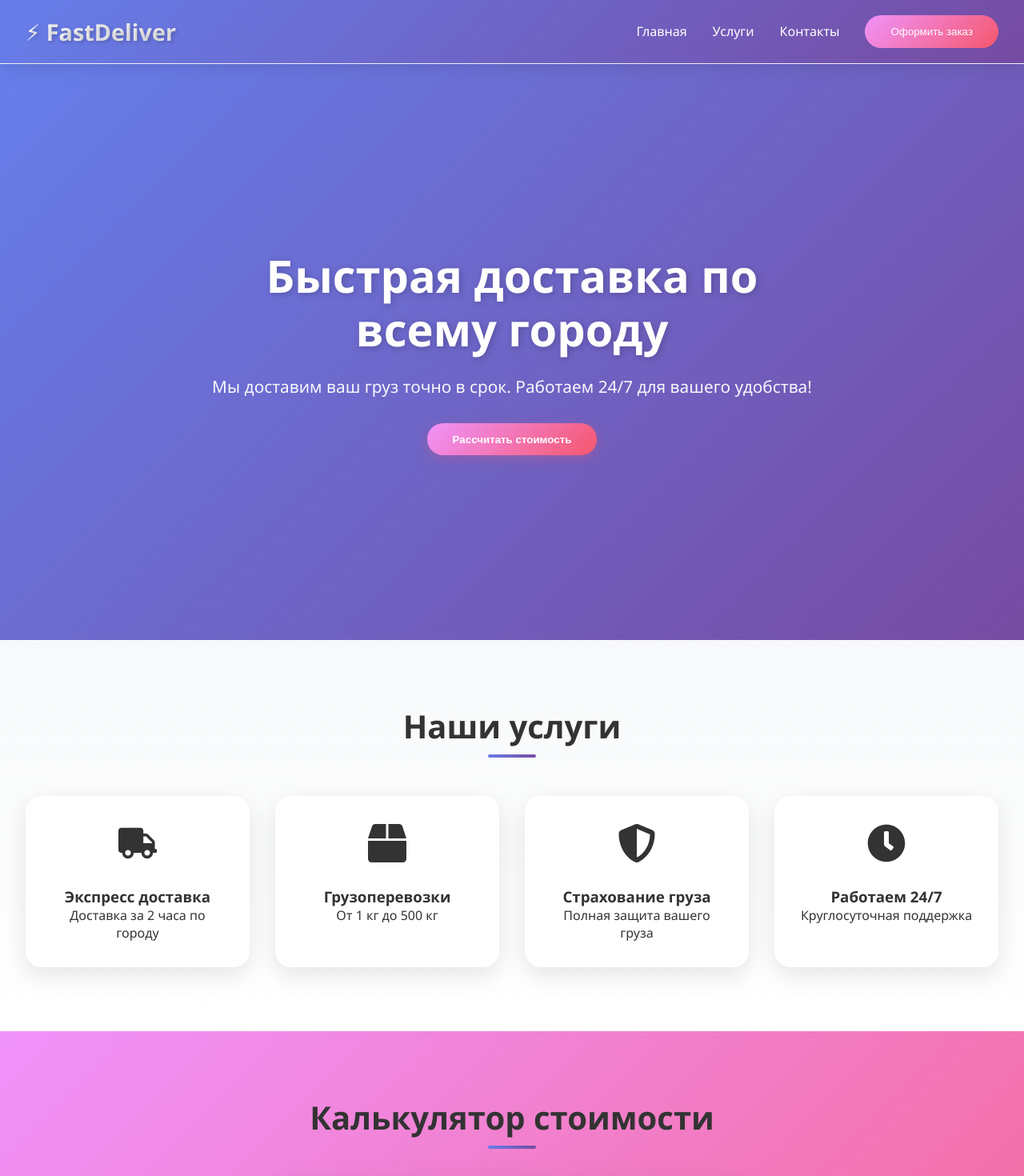
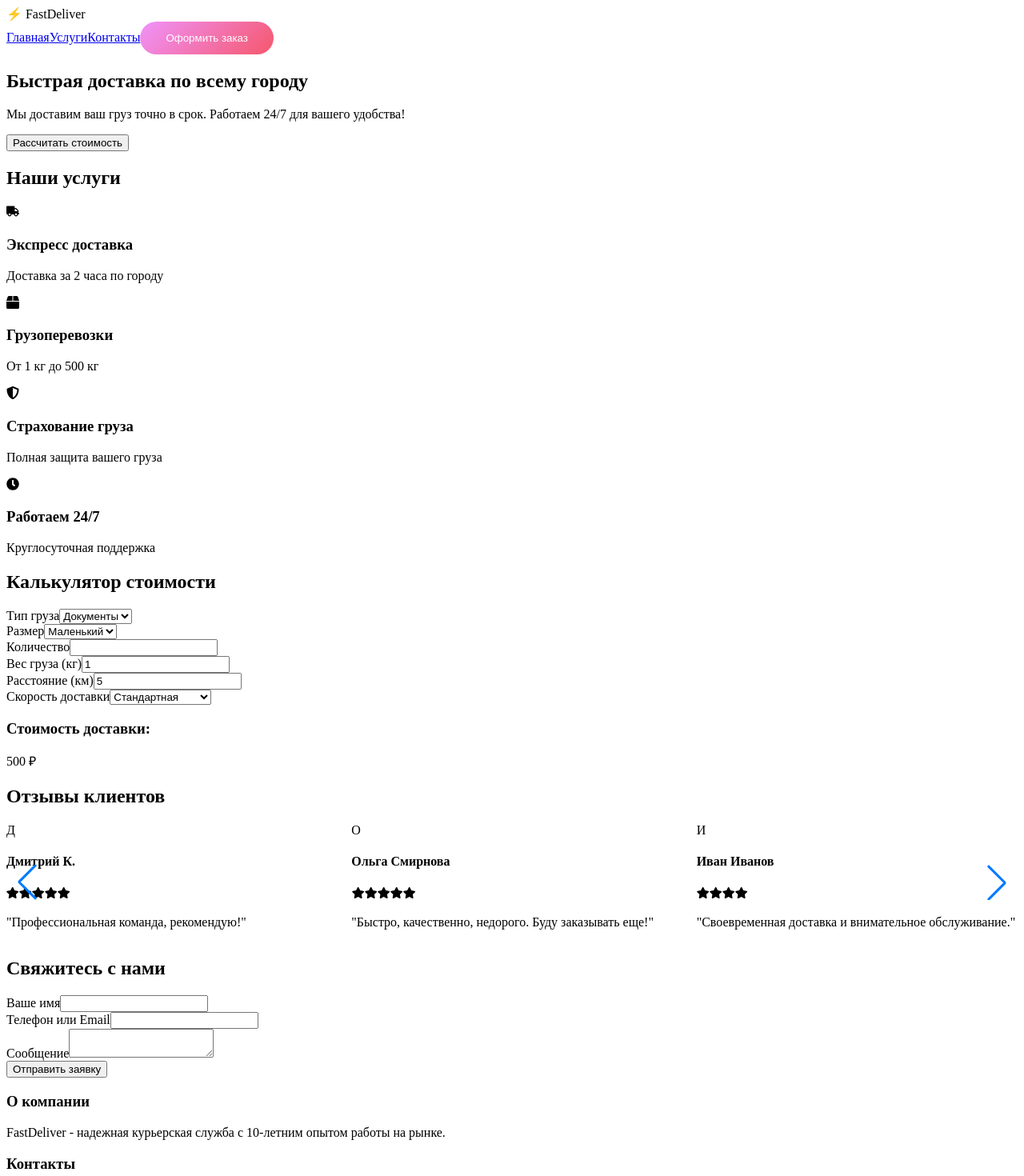
Before and after one commit to SayatDavtyan/orders-page, a React (Create React App) app: page / in a window 1280 px wide. Shown: the top 1470 px of the page at 80% size. Built offline with nearby package versions, Linux system fonts and the light colour scheme.

Commit message:
Update App.css

```diff
--- a/src/App.css
+++ b/src/App.css
@@ -1,571 +1,3 @@
-/* Общие стили */
-* {
-  margin: 0;
-  padding: 0;
-  box-sizing: border-box;
-}
-
-body {
-  font-family: 'Segoe UI', Tahoma, Geneva, Verdana, sans-serif;
-  color: #333;
-  overflow-x: hidden;
-}
-
-.app {
-  min-height: 100vh;
-}
-
-/* Хедер */
-.header {
-  position: fixed;
-  top: 0;
-  width: 100%;
-  background: linear-gradient(135deg, #667eea 0%, #764ba2 100%);
-  color: white;
-  padding: 1.2rem 2rem;
-  box-shadow: 0 4px 20px rgba(0, 0, 0, 0.1);
-  z-index: 1000;
-  display: flex;
-  justify-content: space-between;
-  align-items: center;
-}
-
-.logo {
-  font-size: 1.8rem;
-  font-weight: bold;
-  background: linear-gradient(45deg, #fff, #f0f0f0);
-  -webkit-background-clip: text;
-  -webkit-text-fill-color: transparent;
-  text-shadow: 2px 2px 4px rgba(0,0,0,0.2);
-}
-
-.nav {
-  display: flex;
-  gap: 2rem;
-  align-items: center;
-}
-
-.nav a {
-  color: white;
-  text-decoration: none;
-  font-weight: 500;
-  transition: all 0.3s;
-  position: relative;
-  cursor: pointer;
-}
-
-.nav a:hover {
-  transform: translateY(-2px);
-}
-
-.nav a::after {
-  content: '';
-  position: absolute;
-  bottom: -5px;
-  left: 0;
-  width: 0;
-  height: 2px;
-  background: white;
-  transition: width 0.3s;
-}
-
-.nav a:hover::after {
-  width: 100%;
-}
-
-.btn-primary {
-  background: linear-gradient(135deg,#f093fb 0%,#f5576c 100%);
-  color: white;
-  border: none;
-  padding: 0.8rem 2rem;
-  border-radius: 50px;
-  font-weight: 600;
-  cursor: pointer;
-  transition: all 0.3s;
-  box-shadow: 0 4px 15px rgba(245,87,108,0.3);
-}
-
-.btn-primary:hover {
-  transform: translateY(-3px);
-  box-shadow: 0 6px 25px rgba(245,87,108,0.5);
-}
-
-/* Герой */
-.hero {
-  margin-top: 80px;
-  min-height: 90vh;
-  background: linear-gradient(135deg,#667eea 0%,#764ba2 100%);
-  display: flex;
-  align-items: center;
-  justify-content: center;
-  text-align: center;
-  color: white;
-  padding: 4rem 2rem;
-  position: relative;
-  overflow: hidden;
-}
-
-.hero-content {
-  max-width: 800px;
-  z-index: 1;
-}
-
-.hero h1 {
-  text-align: center;
-  font-size: 3.5rem;
-  margin-bottom: 1.5rem;
-  line-height: 1.2;
-  text-shadow: 2px 2px 8px rgba(0,0,0,0.2);
-}
-
-.hero p {
-  text-align: center;
-  font-size: 1.3rem;
-  margin-bottom: 2rem;
-  opacity: 0.95;
-}
-
-/* Сервисы */
-.services {
-  padding: 5rem 2rem;
-  background: linear-gradient(to bottom, #f8f9fa, #fff);
-}
-
-.section-title {
-  text-align: center;
-  font-size: 2.5rem;
-  margin-bottom: 3rem;
-  color: #333;
-}
-
-.section-title::after {
-  content: '';
-  display: block;
-  margin: 0.5rem auto 0;
-  width: 60px;
-  height: 4px;
-  background: linear-gradient(135deg,#667eea 0%,#764ba2 100%);
-  border-radius: 2px;
-}
-
-.services-grid {
-  display: grid;
-  grid-template-columns: repeat(auto-fit,minmax(250px,1fr));
-  gap: 2rem;
-  margin-top: 3rem;
-}
-
-.service-card {
-  background: white;
-  padding: 2rem;
-  border-radius: 20px;
-  text-align: center;
-  transition: all 0.3s;
-  box-shadow: 0 10px 30px rgba(0,0,0,0.1);
-  position: relative;
-  overflow: hidden;
-}
-
-.service-card:hover {
-  transform: translateY(-10px);
-  box-shadow: 0 15px 40px rgba(0,0,0,0.15);
-}
-
-.service-icon {
-  font-size: 3rem;
-  margin-bottom: 1rem;
-}
-
-/* Калькулятор */
-.calculator {
-  padding: 5rem 2rem;
-  background: linear-gradient(135deg,#f093fb 0%,#f5576c 100%);
-  color: white;
-}
-
-.calc-container {
-  max-width: 600px;
-  margin: 0 auto;
-  background: rgba(255,255,255,0.1);
-  padding: 3rem;
-  border-radius: 20px;
-  backdrop-filter: blur(10px);
-  box-shadow: 0 15px 50px rgba(0,0,0,0.2);
-}
-
-.calc-group {
-  margin-bottom: 2rem;
-}
-
-.calc-group label {
-  display: block;
-  margin-bottom: 0.5rem;
-  font-weight: 600;
-  font-size: 1.1rem;
-}
-
-.calc-group input,
-.calc-group select {
-  width: 100%;
-  padding: 1rem;
-  border: 2px solid rgba(255,255,255,0.3);
-  border-radius: 10px;
-  background: rgba(255,255,255,0.9);
-  color: #333;
-  font-size: 1rem;
-  transition: all 0.3s;
-}
-
-.calc-group input:focus,
-.calc-group select:focus {
-  outline: none;
-  border-color: #fff;
-  box-shadow: 0 0 15px rgba(255,255,255,0.5);
-}
-
-.price-result {
-  text-align: center;
-  margin-top: 2rem;
-  padding: 2rem;
-  background: rgba(255,255,255,0.2);
-  border-radius: 15px;
-}
-
-.price-result h3 {
-  font-size: 1.5rem;
-  margin-bottom: 0.5rem;
-}
-
-.price-result .price {
-  font-size: 3rem;
-  font-weight: bold;
-  text-shadow: 2px 2px 8px rgba(0,0,0,0.2);
-}
-
-/* Оформление заказа (модальные окна) */
-.modal-overlay {
-  position: fixed;
-  top: 0;
-  left: 0;
-  width: 100%;
-  height: 100%;
-  background: rgba(0,0,0,0.5);
-  backdrop-filter: blur(8px);
-  z-index: 2000;
-  display: flex;
-  align-items: center;
-  justify-content: center;
-  padding: 2rem;
-}
-
-.modal-content {
-  background: white;
-  border-radius: 20px;
-  padding: 3rem;
-  max-width: 500px;
-  width: 100%;
-  max-height: 90vh;
-  overflow-y: auto;
-  position: relative;
-  box-shadow: 0 20px 60px rgba(0,0,0,0.3);
-}
-
-.modal-close {
-  position: absolute;
-  top: 1.5rem;
-  right: 1.5rem;
-  background: none;
-  border: none;
-  font-size: 2rem;
-  cursor: pointer;
-  color: #999;
-  width: 40px;
-  height: 40px;
-  display: flex;
-  align-items: center;
-  justify-content: center;
-  border-radius: 50%;
-}
-
-.modal-close:hover {
-  color: #333;
-  background: #f0f0f0;
-}
-
-.modal-title {
-  font-size: 2rem;
-  margin-bottom: 2rem;
-  color: #333;
-  text-align: center;
-  background: linear-gradient(135deg, #667eea 0%, #764ba2 100%);
-  -webkit-background-clip: text;
-  -webkit-text-fill-color: transparent;
-}
-
-/* Order form inside modal */
-.order-group {
-  margin-bottom: 1.5rem;
-}
-
-.order-group label {
-  display: block;
-  margin-bottom: 0.5rem;
-  font-weight: 600;
-  color: #333;
-  font-size: 1.1rem;
-}
-
-.order-group input,
-.order-group select {
-  width: 100%;
-  padding: 1rem;
-  border: 2px solid #e0e0e0;
-  border-radius: 10px;
-  font-size: 1rem;
-  transition: all 0.3s;
-  background: white;
-  color: #333;
-}
-
-.order-group input:focus,
-.order-group select:focus {
-  outline: none;
-  border-color: #667eea;
-  box-shadow: 0 0 0 3px rgba(102,126,234,0.1);
-}
-
-.order-total {
-  background: linear-gradient(135deg, #f093fb 0%,#f5576c 100%);
-  color: white;
-  padding: 1.5rem;
-  border-radius: 15px;
-  text-align: center;
-  margin: 2rem 0;
-}
-
-.order-total h3 {
-  font-size: 1.2rem;
-  margin-bottom: 0.5rem;
-  opacity: 0.9;
-}
-
-.order-total .total-price {
-  font-size: 2.5rem;
-  font-weight: bold;
-}
-
-.btn-order {
-  width: 100%;
-  padding: 1.2rem;
-  background: linear-gradient(135deg, #667eea 0%,#764ba2 100%);
-  color: white;
-  border: none;
-  border-radius: 12px;
-  font-size: 1.2rem;
-  font-weight: 600;
-  cursor: pointer;
-  box-shadow: 0 4px 15px rgba(102,126,234,0.4);
-}
-
-.btn-order:hover {
-  transform: translateY(-2px);
-  box-shadow: 0 6px 25px rgba(102,126,234,0.6);
-}
-
-/* Success modal */
-.success-modal {
-  background: white;
-  border-radius: 20px;
-  padding: 3rem;
-  text-align: center;
-  max-width: 400px;
-  width: 100%;
-  box-shadow: 0 20px 60px rgba(0,0,0,0.3);
-}
-
-.success-icon {
-  font-size: 5rem;
-  margin-bottom: 1rem;
-}
-
-.success-title {
-  font-size: 2rem;
-  color: #333;
-  margin-bottom: 1rem;
-}
-
-.success-message {
-  color: #666;
-  margin-bottom: 2rem;
-  font-size: 1.1rem;
-}
-
-.btn-close-success {
-  width: 100%;
-  padding: 1rem;
-  background: linear-gradient(135deg, #667eea 0%,#764ba2 100%);
-  color: white;
-  border: none;
-  border-radius: 12px;
-  font-size: 1.1rem;
-  font-weight: 600;
-  cursor: pointer;
-}
-
-/* Отзывы */
-.reviews {
-  background: #f8f9fa;
-}
-
-.review-card {
-  background: white;
-  padding: 2rem;
-  border-radius: 15px;
-  box-shadow: 0 10px 30px rgba(0,0,0,0.1);
-}
-
-.review-header {
-  display: flex;
-  align-items: center;
-  margin-bottom: 1rem;
-}
-
-.review-avatar {
-  width: 50px;
-  height: 50px;
-  border-radius: 50%;
-  background: linear-gradient(135deg,#667eea 0%,#764ba2 100%);
-  display: flex;
-  align-items: center;
-  justify-content: center;
-  color: white;
-  font-weight: bold;
-  font-size: 1.2rem;
-  margin-right: 1rem;
-}
-
-.review-stars {
-  color: #ffd700;
-  font-size: 1.2rem;
-}
-
-.review-text {
-  color: #666;
-  line-height: 1.6;
-  font-style: italic;
-}
-
-/* Контакты */
-.contact {
-  background: linear-gradient(135deg,#667eea 0%,#764ba2 100%);
-  color: white;
-}
-
-.contact-form {
-  max-width: 600px;
-  margin: 0 auto;
-  background: rgba(255,255,255,0.1);
-  padding: 3rem;
-  border-radius: 20px;
-  backdrop-filter: blur(10px);
-}
-
-.form-group {
-  margin-bottom: 1.5rem;
-}
-
-.form-group label {
-  display: block;
-  margin-bottom: 0.5rem;
-  font-weight: 600;
-}
-
-.form-group input,
-.form-group textarea {
-  width: 100%;
-  padding: 1rem;
-  border: 2px solid rgba(255,255,255,0.3);
-  border-radius: 10px;
-  background: rgba(255,255,255,0.9);
-  color: #333;
-  font-size: 1rem;
-  transition: all 0.3s;
-}
-
-.form-group textarea {
-  min-height: 120px;
-  resize: vertical;
-}
-
-.btn-submit {
-  width: 100%;
-  padding: 1rem;
-  background: linear-gradient(135deg,#f093fb 0%,#f5576c 100%);
-  color: white;
-  border: none;
-  border-radius: 10px;
-  font-size: 1.1rem;
-  font-weight: 600;
-  cursor: pointer;
-  transition: all 0.3s;
-}
-
-/* Футер */
-.footer {
-  background: #1a1a2e;
-  color: white;
-  padding: 3rem 2rem 1rem;
-}
-
-.footer-content {
-  max-width: 1200px;
-  margin: 0 auto;
-  display: grid;
-  grid-template-columns: repeat(auto-fit,minmax(250px,1fr));
-  gap: 2rem;
-  margin-bottom: 2rem;
-}
-
-.footer-bottom {
-  text-align: center;
-  padding-top: 2rem;
-  border-top: 1px solid rgba(255,255,255,0.1);
-  color: rgba(255,255,255,0.5);
-}
-
-/* Адаптив */
-@media(max-width:768px){
-  .header {
-    flex-direction: column;
-    gap: 1rem;
-  }
-  .nav {
-    flex-direction: column;
-    gap: 1rem;
-  }
-  .hero h1 {
-    font-size: 2rem;
-  }
-  .hero p {
-    font-size: 1rem;
-  }
-  .section-title {
-    font-size: 1.8rem;
-  }
-  .services-grid {
-    grid-template-columns: 1fr;
-  }
-  .calc-container {
-    padding: 2rem;
-  }
-  .contact-form {
-    padding: 2rem;
-  }
-  .modal-content {
-    max-width: 90%;
-    padding: 2rem;
-  }
-}
 
 .modal-overlay {
   position: fixed;
```
